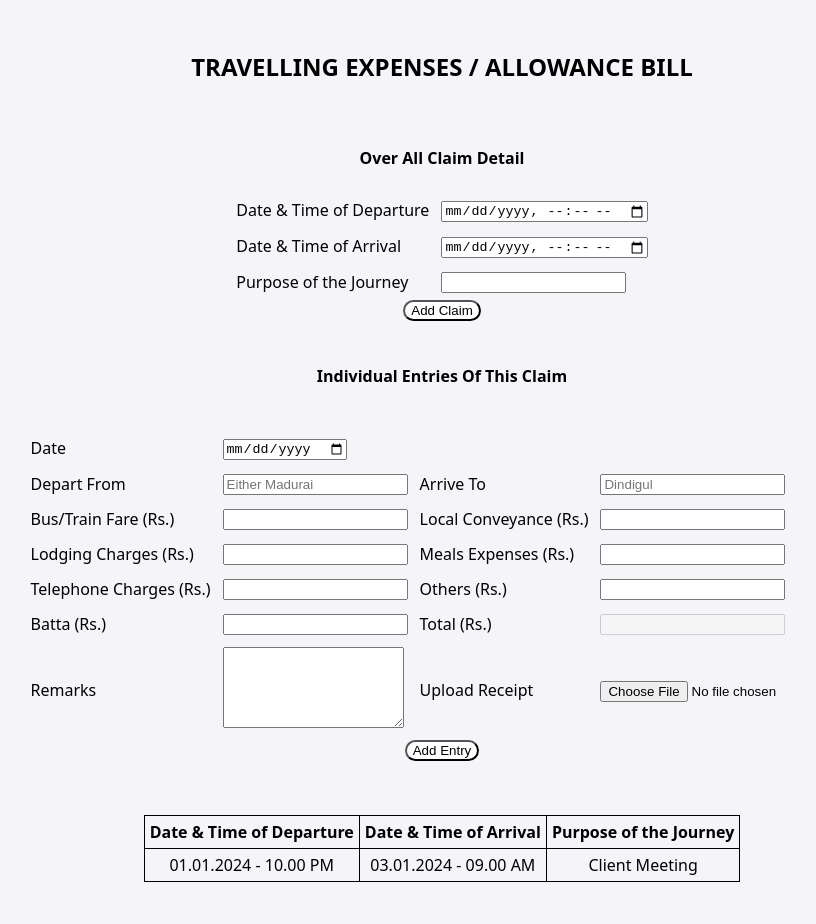
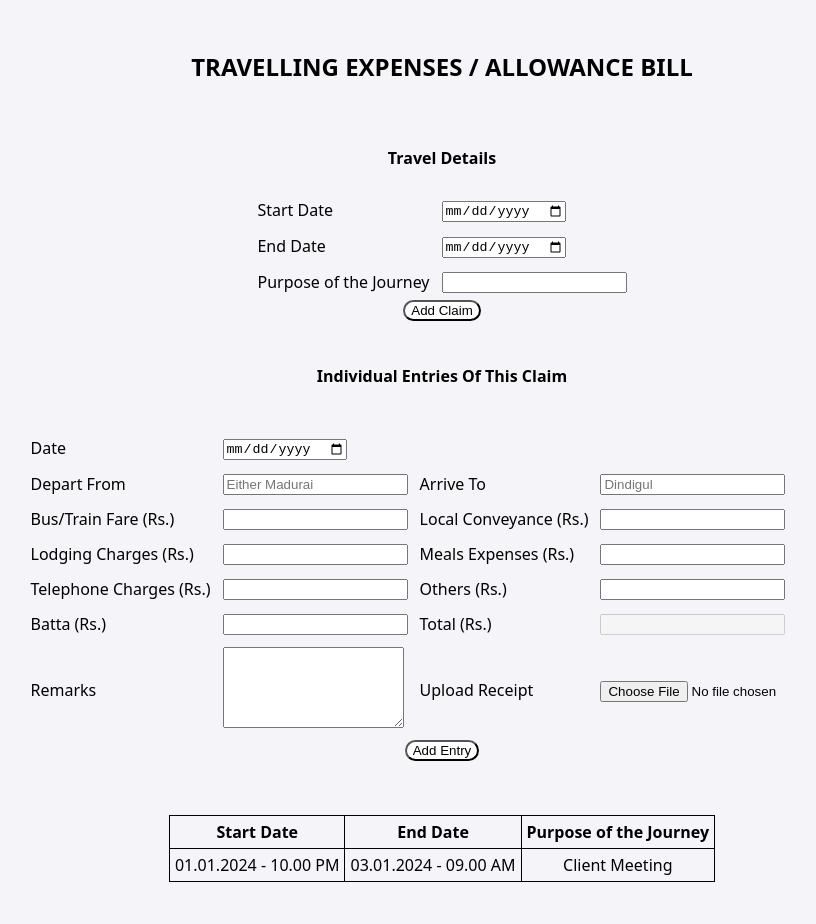
Before and after one commit to yuvarajat/Client-Project, a plain HTML site: page form.html in a window 1280 px wide. Shown: the top 924 px of the page, without its empty margins (198-1014 px from the left). Drawn offline with Linux system fonts and the light colour scheme.

Commit message:
Form Update

```diff
--- a/form.html
+++ b/form.html
@@ -17,17 +17,17 @@
         </div>
         <br><br>
         <div>
-            <b>Over All Claim Detail</b>
+            <b>Travel Details</b>
         </div>
         <br>
-        <table class="over-all-claim">
+        <table class="travel-details">
             <tr>
-                <td>Date & Time of Departure</td>
-                <td><input id="dtd" type="datetime-local"></td>
+                <td>Start Date</td>
+                <td><input id="dtd" type="date"></td>
             </tr>
             <tr>
-                <td>Date & Time of Arrival</td>
-                <td><input id="dta" type="datetime-local"></td>
+                <td>End Date</td>
+                <td><input id="dta" type="date"></td>
             </tr>
             <tr>
                 <td>Purpose of the Journey</td>
@@ -89,8 +89,8 @@
     <br><br>
     <table class="claim-preview">
         <tr>
-            <th>Date & Time of Departure</th>
-            <th>Date & Time of Arrival</th>
+            <th>Start Date</th>
+            <th>End Date</th>
             <th>Purpose of the Journey</th>
         </tr>
         <tr>
--- a/styles.css
+++ b/styles.css
@@ -181,7 +181,7 @@ footer {
   align-items: center;
 }
 
-.individual-entries td, .over-all-claim td{
+.individual-entries td, .travel-details td{
   padding: 5px;
 }
 
```
